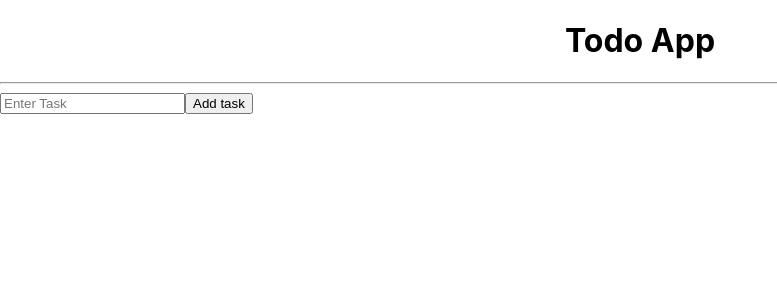
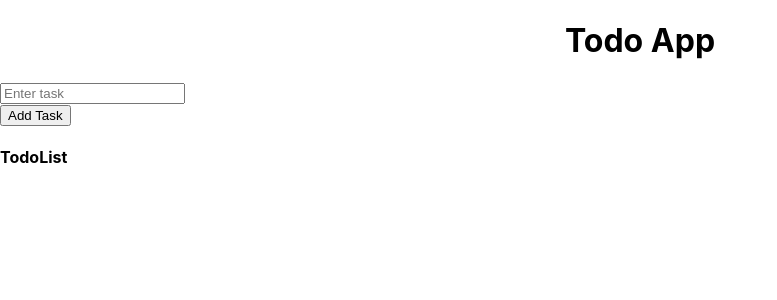
Before and after one commit to Mockingjai/simpleToDoApp, a React (Create React App) app: page / in a window 1280 px wide. Shown: the top 300 px of the page, without its empty margins (0-777 px from the left). Built offline with nearby package versions, Linux system fonts and the light colour scheme.

Commit message:
Updated with one state in App

```diff
--- a/src/App.js
+++ b/src/App.js
@@ -13,61 +13,63 @@ class App extends Component {
             isModalOpen: false,
         }
     }
-
-    handleModalRedactor = () => this.setState({isModalOpen: !this.state.isModalOpen});
-    handleInputChange = e => {
-        this.setState({title: e.target.value});
-        console.log(this.state.title);
-    };
-    handleSubmitChanges = e => {
+    //Method which read what was typed from keyboard
+    handleChange = e => this.setState({title: e.target.value});
+    //Method which write value from input to the array
+    handleSubmit = e => {
         e.preventDefault();
         const newTitle = {
+            id: this.state.id,
             title: this.state.title,
-            id: this.state.id
         };
-        const updateTitle = [...this.state.data, newTitle];
+        //Updating title and data element when add new Task
+        const updatedTitle = [...this.state.data, newTitle];
         this.setState({
-           data: updateTitle,
-           id: this.state.id + 1,
+            data: updatedTitle,
+            title: '',
+            id: this.state.id += 1,
+            editTitle: false,
         });
-        console.log(this.state.title);
     };
-    handleDeleteTask = id => {
-        const filteredData = this.state.data.filter(listItem => listItem.id !== id);
+    //Method which delete element from todo-list
+    handleDelete = id => {
+        const filteredData = this.state.data.filter(item => item.id !== id);
         this.setState({
             data: filteredData,
         })
     };
-    handleEditTask = id => {
-        this.handleModalRedactor();
+    //Method which update picked task from list
+    handleEdit = id => {
         const filteredData = this.state.data.filter(item => item.id !== id);
         const selectedData = this.state.data.find(item => item.id === id);
         console.log(selectedData);
         this.setState({
             data: filteredData,
+            title: selectedData.title,
+            editTitle: true,
             id: id,
         })
     };
-
     render() {
         return (
             <div>
                 <h1 style={{textAlign: 'center'}}>Todo App</h1>
-                <hr />
+                <div>
                     <TodoInput
                         title={this.state.title}
-                    handleInputChange={this.handleInputChange}
-                    handleSubmitChanges={this.handleSubmitChanges}
+                        handleChange={this.handleChange}
+                        handleSubmit={this.handleSubmit}
                     />
+                </div>
+                <div>
                     <TodoList
                         data={this.state.data}
                         title={this.state.title}
-                    handleDelete={this.handleDeleteTask}
-                    handleEditTask={this.handleEditTask}
-                    handleInputChange={this.handleInputChange}
-                    handleModalRedactor={this.handleModalRedactor}
-                    isModalOpen={this.state.isModalOpen}
+                        id={this.state.id}
+                        handleDelete={this.handleDelete}
+                        handleEdit={this.handleEdit}
                     />
+                </div>
             </div>
         )
     }
--- a/src/TodoInput/TodoInput.js
+++ b/src/TodoInput/TodoInput.js
@@ -3,16 +3,18 @@ import React, { Component } from 'react';
 class TodoInput extends Component {
     render() {
         return (
-            <form onSubmit={this.props.handleSubmitChanges}>
-                <input
-                    type="input"
-                    placeholder="Enter Task"
-                    value={this.props.title}
-                    onChange={this.props.handleInputChange}
-                />
-                <button type="submit">
-                    Add task
-                </button>
+            <form onSubmit={this.props.handleSubmit}>
+                <div>
+                    <input
+                        type="text"
+                        placeholder="Enter task"
+                        defaultValue={this.props.title}
+                        onChange={this.props.handleChange}
+                    />
+                </div>
+                <div>
+                    <button type="submit">Add Task</button>
+                </div>
             </form>
         )
     }
--- /dev/null
+++ b/src/TodoItem/TodoItem.js
@@ -0,0 +1,18 @@
+import React, { Component } from 'react';
+
+class TodoItem extends Component{
+    render() {
+        return (
+            <div>
+                <li>
+                    <h5>{this.props.title}</h5>
+                    <div>
+                        <button onClick={this.props.handleEdit}>Edit task</button>
+                        <button onClick={this.props.handleDelete}>Delete task</button>
+                    </div>
+                </li>
+            </div>
+        )
+    }
+}
+export default TodoItem;
--- a/src/TodoList/TodoItem/ModalWindow/ModalWindow.js
+++ /dev/null
@@ -1,30 +0,0 @@
-import React from 'react';
-import PropTypes from 'prop-types';
-class Modal extends React.Component {
-    render() {
-        if(!this.props.isModalOpen) {
-            return null;
-        }
-        return (
-            <div className="backdropStyle">
-                <div className="modalStyle">
-                    <input type="text"  onChange={this.props.handleInputChange} defaultValue={this.props.title} />
-                    <div className="footer">
-                        <button onClick={() => this.props.handleEditTask(this.props.title)}>Edit</button>
-                        <button>
-                            Close
-                        </button>
-                    </div>
-                </div>
-            </div>
-        );
-    }
-}
-
-Modal.propTypes = {
-    onClose: PropTypes.func.isRequired,
-    show: PropTypes.bool,
-    children: PropTypes.node
-};
-
-export default Modal;
--- a/src/TodoList/TodoItem/TodoItem.js
+++ /dev/null
@@ -1,33 +0,0 @@
-import React, { Component } from 'react';
-import Modal from './ModalWindow/ModalWindow';
-class TodoItem extends Component {
-    render() {
-        return(
-            <div>
-                {
-                    this.props.data.map(listItem => {
-                        return (
-                            <div>
-                            <li
-                                style={{listStyle: 'none'}}
-                                key={listItem.id}>
-                                {this.props.title}
-                                <button onClick={() => this.props.handleDeleteTask(listItem.id)}>Delete task</button>
-                                <button onClick={() => this.props.handleEditTask()}>Edit</button>
-                            </li>
-                            <Modal
-                                isModalOpen={this.props.isModalOpen}
-                                title={listItem.title}
-                                handleInputChange={this.props.handleInputChange}
-                                handleEditTask={this.props.handleEditTask}
-                            />
-                            </div>
-                        )
-                    })
-                }
-            </div>
-        )
-    }
-}
-
-export default TodoItem;
--- a/src/TodoList/TodoList.js
+++ b/src/TodoList/TodoList.js
@@ -1,18 +1,26 @@
 import React, { Component } from 'react';
-import TodoItem from './TodoItem/TodoItem';
-class TodoList extends Component {
+import TodoItem from "../TodoItem/TodoItem";
+
+class TodoList extends Component{
     render() {
-        return(
-            <TodoItem
-                data={this.props.data}
-                title={this.props.title}
-                handleDelete={this.props.handleDeleteTask}
-                handleEditTask={this.props.handleEditTask}
-                isModalOpen={this.props.isModalOpen}
-                handleInputChange={this.props.handleInputChange}
-            />
+        return (
+            <div>
+                <h4>TodoList</h4>
+                {
+                    this.props.data.map(item => {
+                        return (
+                            <TodoItem
+                                key={item.id}
+                                title={item.title}
+                                data={this.props.data}
+                                handleDelete={() => this.props.handleDelete(item.id)}
+                                handleEdit={() => this.props.handleEdit(item.id)}
+                            />
+                        )
+                    })
+                }
+            </div>
         )
     }
 }
-
 export default TodoList;
```
Also changed, not shown: src/modal-window.js (deleted, +0 -32 lines). Lines whose indentation alone changed are shown as unchanged.
